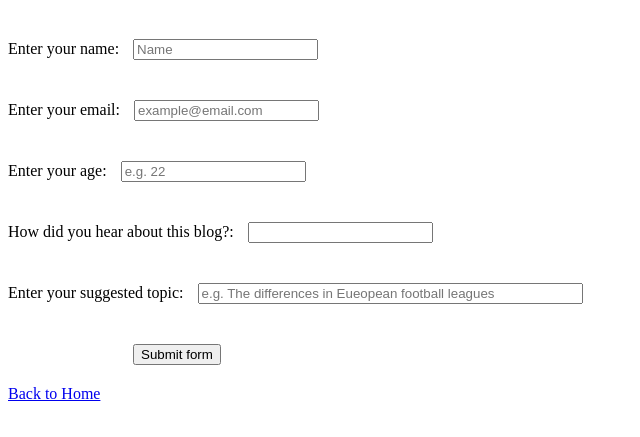
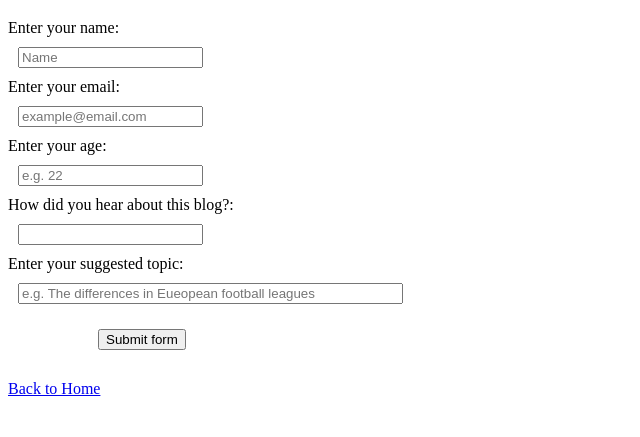
Before and after one commit to JustManaf/FirstWebProject, a plain HTML site: page writingSuggestion.html in a window 1280 px wide. Shown: the part 61-498 px from the top of the page, without its empty margins (0-640 px from the left). Drawn offline with Linux system fonts and the light colour scheme.

Commit message:
html_2-exercise_3

```diff
--- a/writingSuggestion.html
+++ b/writingSuggestion.html
@@ -6,40 +6,28 @@
     </head>
 <!-- body section-->
     <body>
-        <h1>Suggest me a topic to write about</h1>
-        <div>
+        <header>
+            <h1>Suggest me a topic to write about</h1>
+        </header>
             <form action="" method="get" class="suggestionForm" autocomplete="on">
-                <div>
-                    <label for="name"> Enter your name: </label>
-                    <input type="text" style="margin: 20px 10px;" name="name" id="name" placeholder="Name" required />
-                </div>
-                <div>
-                    <label for="email">Enter your email:</label>
-                    <input type="text" style="margin: 20px 10px;" name="email" id="email" placeholder="example@email.com" required />
-                </div>
-                <div>
-                    <label for="age"> Enter your age: </label>
-                    <input type="number" style="margin: 20px 10px;" name="age" id="age" placeholder="e.g. 22" required />
-                </div>
-                <div>
-                    <label for="chosenWay">How did you hear about this blog?:</label>
-                    <input list="wayOfHearing" id="chosenWay" name="chosenWay" style="margin: 20px 10px;" required />
+                    <label for="name"> Enter your name: </label><br>
+                    <input type="text" style="margin: 10px;" name="name" id="name" placeholder="Name" required /><br>
+                    <label for="email">Enter your email:</label><br>
+                    <input type="text" style="margin: 10px;" name="email" id="email" placeholder="example@email.com" required /><br>
+                    <label for="age"> Enter your age: </label><br>
+                    <input type="number" style="margin: 10px;" name="age" id="age" placeholder="e.g. 22" required /><br>
+                    <label for="chosenWay">How did you hear about this blog?:</label><br>
+                    <input list="wayOfHearing" id="chosenWay" name="chosenWay" style="margin: 10px;" required /><br>
                     <datalist id="wayOfHearing">
                         <option value="Through a friend"></option>
                         <option value="Surfing the web"></option>
                         <option value="Social Media"></option>
                         <option value="Email or newsletter"></option>
                     </datalist>
-                </div>
-                <div>
-                    <label for="suggestion"> Enter your suggested topic: </label>
-                    <input type="text" size="45" style="margin: 20px 10px;" name="suggestion" id="suggestion" placeholder="e.g. The differences in Eueopean football leagues" required />
-                </div>
-                <div>
-                    <input type="button" style="margin: 20px 125px;" value="Submit form" onclick="window.location.href='thankyou.html'">
-                </div>
+                    <label for="suggestion"> Enter your suggested topic: </label><br>
+                    <input type="text" size="45" style="margin: 10px;" name="suggestion" id="suggestion" placeholder="e.g. The differences in Eueopean football leagues" required /><br>
+                    <input type="button" style="margin: 15px 10px 30px 90px;" value="Submit form" onclick="window.location.href='thankyou.html'"><br>
             </form>
-        </div>
-        <div><a href="index.html">Back to Home</a></div>
+        <a href="index.html">Back to Home</a>
     </body>
 <html>
```
Also changed, not shown: confirmSubmit.html (+5 -5 lines), contactUS.html (+12 -9 lines), details.html (+5 -3 lines), index.html (+13 -5 lines), thankyou.html (+6 -4 lines).
